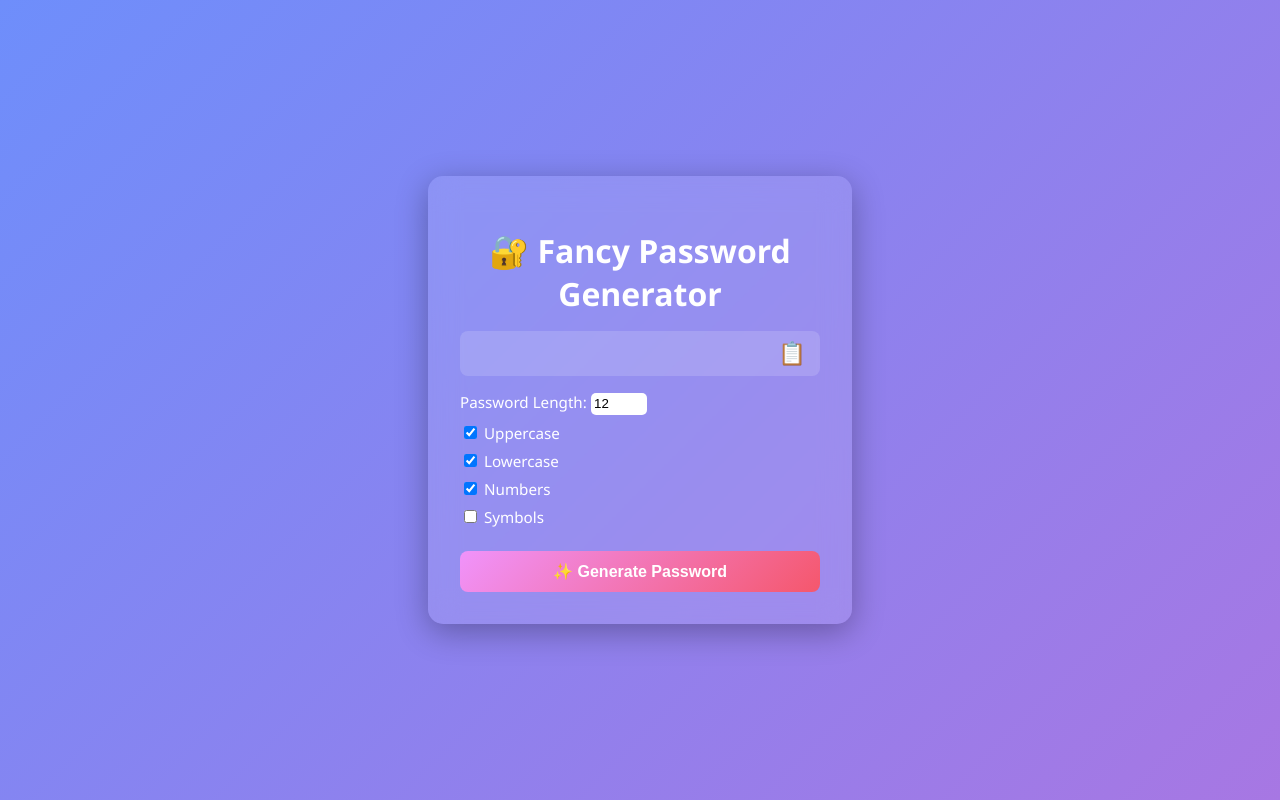
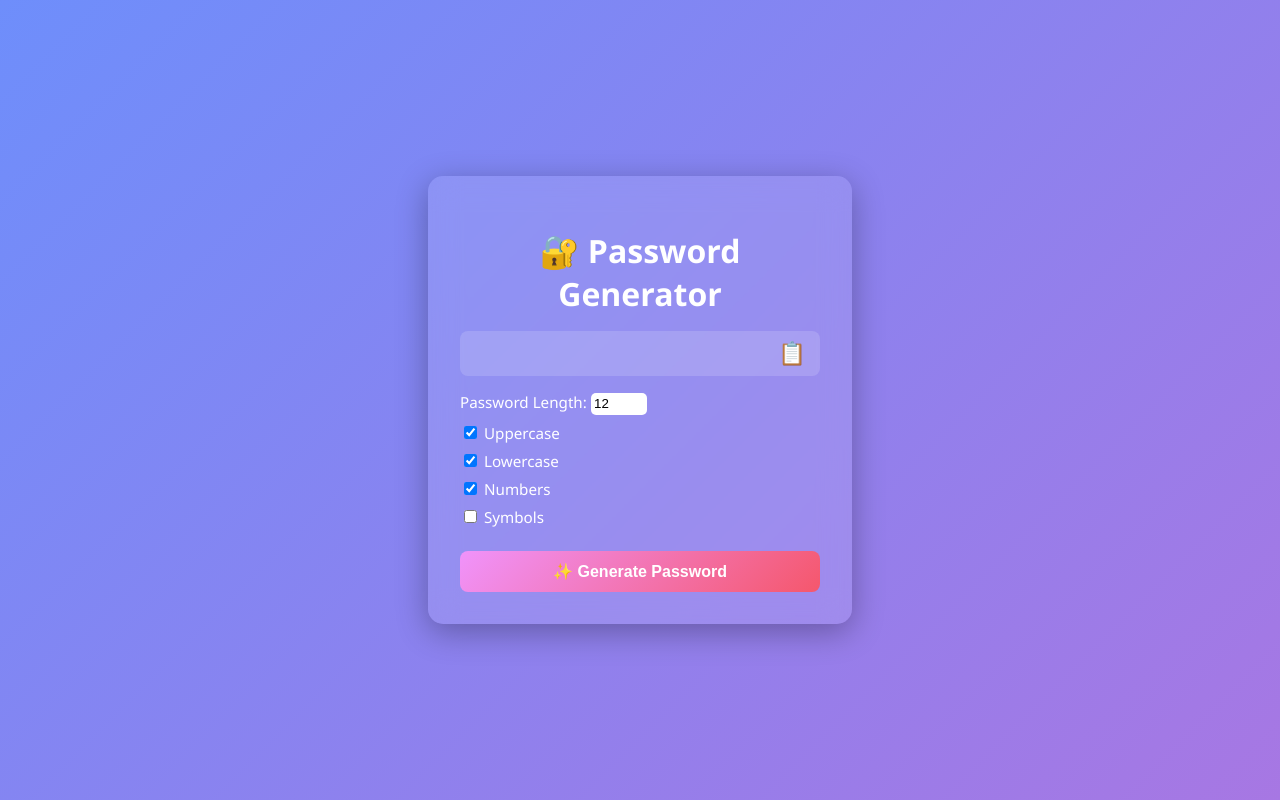
Before and after one commit to AryanGupta825/Password-Generator, a plain HTML site: page index.html in a window 1280 px wide. Drawn offline with Linux system fonts and the light colour scheme.

Commit message:
Update index.html

```diff
--- a/index.html
+++ b/index.html
@@ -2,12 +2,12 @@
 <html lang="en">
 <head>
   <meta charset="UTF-8">
-  <title>Fancy Password Generator</title>
+  <title>Password Generator</title>
   <link rel="stylesheet" href="style.css">
 </head>
 <body>
   <div class="container">
-    <h1>🔐 Fancy Password Generator</h1>
+    <h1>🔐 Password Generator</h1>
 
     <div class="result-box">
       <input type="text" id="password" readonly>
```
